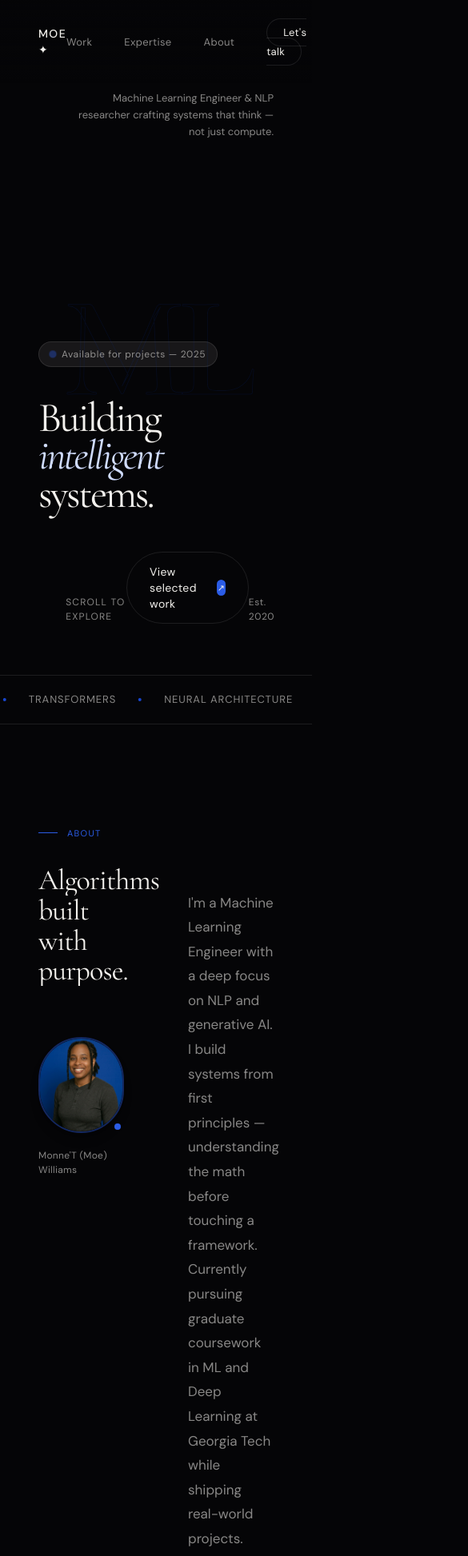
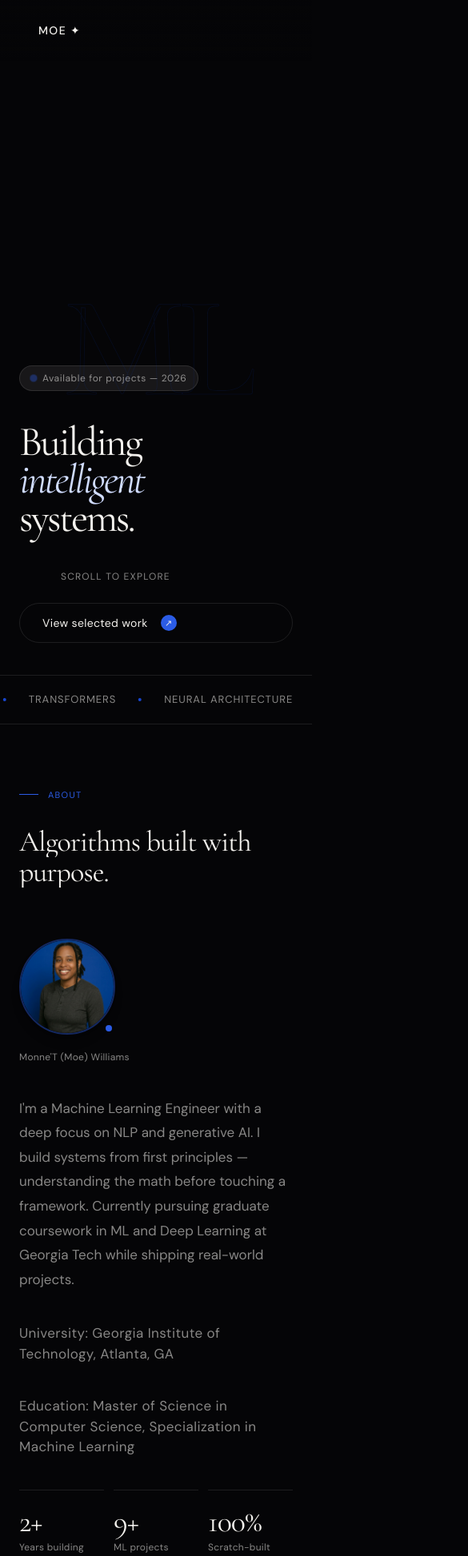
Before and after one commit to DeepMindFlow/moe-portfolio, a React (Vite) app: page / in a window 390 px wide. Shown: the top 1946 px of the page at 80% size, 585 px wide, since content can reach past the window. Built offline with nearby package versions, Linux system fonts and the light colour scheme.

Commit message:
mobile responsive + update year to 2026

```diff
--- a/src/components/About.tsx
+++ b/src/components/About.tsx
@@ -16,7 +16,10 @@ export function About() {
   const avatarRef = useGsapReveal(undefined, { y: 20, duration: 0.7 })
 
   return (
-    <section id="about" className="border-cream-10 grid grid-cols-2 gap-20 border-b px-12 py-32">
+    <section
+      id="about"
+      className="border-cream-10 grid grid-cols-1 gap-10 border-b px-6 py-20 md:grid-cols-2 md:gap-20 md:px-12 md:py-32"
+    >
       {/* Left */}
       <div>
         <div ref={labelRef as React.RefObject<HTMLDivElement>}>
@@ -50,7 +53,7 @@ export function About() {
       </div>
 
       {/* Right */}
-      <div ref={rightRef as React.RefObject<HTMLDivElement>} className="pt-20">
+      <div ref={rightRef as React.RefObject<HTMLDivElement>} className="pt-0 md:pt-20">
         <p className="text-cream-55 mb-10 text-[17px] leading-[1.8]">
           I'm a Machine Learning Engineer with a deep focus on NLP and generative AI. I build
           systems from first principles — understanding the math before touching a framework.
@@ -64,7 +67,7 @@ export function About() {
           Education: Master of Science in Computer Science, Specialization in Machine Learning
         </p>
 
-        <div className="grid grid-cols-3 gap-6">
+        <div className="grid grid-cols-3 gap-3 md:gap-6">
           {stats.map(({ num, label }) => (
             <div key={label} className="stat border-cream-10 border-t pt-5">
               <span className="block font-display text-[38px] font-normal leading-none tracking-tight">
--- a/src/components/Contact.tsx
+++ b/src/components/Contact.tsx
@@ -51,7 +51,10 @@ export function Contact() {
   }
 
   return (
-    <section id="contact" className="grid grid-cols-2 items-center gap-20 px-12 py-36">
+    <section
+      id="contact"
+      className="grid grid-cols-1 gap-12 px-6 py-20 md:grid-cols-2 md:gap-20 md:px-12 md:py-36"
+    >
       {/* Left */}
       <div>
         <div ref={labelRef as React.RefObject<HTMLDivElement>} className="mb-8">
--- a/src/components/Footer.tsx
+++ b/src/components/Footer.tsx
@@ -13,7 +13,7 @@ export function Footer() {
   return (
     <footer
       ref={ref as React.RefObject<HTMLElement>}
-      className="flex items-center justify-between border-t border-cream-10 px-12 py-8"
+      className="border-cream-10 flex flex-col items-center gap-4 border-t px-6 py-8 text-center md:flex-row md:justify-between md:px-12"
     >
       <motion.a
         href="#"
@@ -23,13 +23,13 @@ export function Footer() {
       >
         MOE ✦
       </motion.a>
-      <span className="text-[12px] text-cream-55">© 2025 — All rights reserved</span>
+      <span className="text-cream-55 text-[12px]">© 2025 — All rights reserved</span>
       <ul className="flex gap-7">
         {links.map(({ label, href }) => (
           <li key={href}>
             <motion.a
               href={href}
-              className="text-[12px] tracking-wide text-cream-55"
+              className="text-cream-55 text-[12px] tracking-wide"
               whileHover={{ color: '#f4f2ee', y: -1 }}
               transition={{ type: 'spring', stiffness: 400, damping: 25 }}
             >
--- a/src/components/Hero.tsx
+++ b/src/components/Hero.tsx
@@ -21,12 +21,12 @@ export function Hero() {
   }, [])
 
   return (
-    <section className="relative flex min-h-screen flex-col justify-end overflow-hidden px-12 pb-16">
+    <section className="relative flex min-h-screen flex-col justify-end overflow-hidden px-6 pb-10 md:px-12 md:pb-16">
       {/* Ghost bg text — GSAP parallax */}
       <span
         ref={ghostRef}
         aria-hidden
-        className="pointer-events-none absolute left-1/2 top-1/2 -translate-x-1/2 -translate-y-1/2 select-none font-display text-[clamp(180px,28vw,420px)] font-bold leading-none tracking-tighter text-stroke-blue"
+        className="text-stroke-blue pointer-events-none absolute left-1/2 top-1/2 -translate-x-1/2 -translate-y-1/2 select-none font-display text-[clamp(180px,28vw,420px)] font-bold leading-none tracking-tighter"
       >
         ML
       </span>
@@ -36,9 +36,9 @@ export function Hero() {
         initial={{ opacity: 0 }}
         animate={{ opacity: 1 }}
         transition={{ duration: 1, delay: 1 }}
-        className="absolute right-12 top-28 max-w-[260px] text-right"
+        className="absolute right-6 top-28 hidden max-w-[260px] text-right md:block"
       >
-        <p className="text-[13px] leading-relaxed text-cream-55">
+        <p className="text-cream-55 text-[13px] leading-relaxed">
           Machine Learning Engineer & NLP researcher crafting systems that think — not just compute.
         </p>
       </motion.div>
@@ -55,10 +55,15 @@ export function Hero() {
             hidden: { opacity: 0, y: 30 },
             visible: { opacity: 1, y: 0, transition: { duration: 0.9, ease: 'easeOut' } },
           }}
-          className="mb-10 inline-flex w-fit items-center gap-2 rounded-full border border-cream-10 bg-cream-8 px-3.5 py-1.5"
+          className="border-cream-10 bg-cream-8 mb-10 inline-flex w-fit items-center gap-2 rounded-full border px-3.5 py-1.5"
         >
-          <span ref={badgeDotRef} className="inline-block h-1.5 w-1.5 rounded-full bg-blue-bright" />
-          <span className="text-[12px] tracking-wider text-cream-55">Available for projects — 2025</span>
+          <span
+            ref={badgeDotRef}
+            className="inline-block h-1.5 w-1.5 rounded-full bg-blue-bright"
+          />
+          <span className="text-cream-55 text-[12px] tracking-wider">
+            Available for projects — 2026
+          </span>
         </motion.div>
 
         {/* Headline */}
@@ -82,16 +87,16 @@ export function Hero() {
             hidden: { opacity: 0, y: 30 },
             visible: { opacity: 1, y: 0, transition: { duration: 0.9, ease: 'easeOut' } },
           }}
-          className="mt-12 flex items-end justify-between"
+          className="mt-10 flex flex-col gap-6 md:flex-row md:items-end md:justify-between"
         >
-          <div className="flex items-center gap-3 text-[12px] uppercase tracking-widest text-cream-55">
-            <span className="block h-px w-10 bg-cream-55" />
+          <div className="text-cream-55 flex items-center gap-3 text-[12px] uppercase tracking-widest">
+            <span className="bg-cream-55 block h-px w-10" />
             Scroll to explore
           </div>
 
           <motion.a
             href="#work"
-            className="group inline-flex items-center gap-4 rounded-full border border-cream-10 px-7 py-3.5 text-sm tracking-wide text-cream"
+            className="border-cream-10 group inline-flex items-center gap-4 rounded-full border px-7 py-3.5 text-sm tracking-wide text-cream"
             whileHover={{ backgroundColor: 'rgba(244,242,238,0.08)' }}
             whileTap={{ scale: 0.97 }}
             transition={{ type: 'spring', stiffness: 400, damping: 25 }}
@@ -106,7 +111,8 @@ export function Hero() {
             </motion.span>
           </motion.a>
 
-          <span className="text-[12px] tracking-wider text-cream-55">Est. 2020</span>
+          <span className="text-cream-55 hidden text-[12px] tracking-wider md:block">Est. 2020
+          </span>
         </motion.div>
       </motion.div>
     </section>
--- a/src/components/Navbar.tsx
+++ b/src/components/Navbar.tsx
@@ -23,7 +23,7 @@ export function Navbar() {
         MOE ✦
       </motion.a>
 
-      <ul className="flex items-center gap-10">
+      <ul className="hidden items-center gap-10 md:flex">
         {links.map(({ label, href }, i) => (
           <motion.li
             key={href}
--- a/src/components/Work.tsx
+++ b/src/components/Work.tsx
@@ -140,7 +140,7 @@ export function Work() {
   return (
     <section ref={sectionRef} id="work" className="overflow-hidden bg-black">
       {/* Sticky header */}
-      <div className="px-12 pt-32 pb-16">
+      <div className="px-6 pb-10 pt-20 md:px-12 md:pb-16 md:pt-32">
         <div className="flex items-end justify-between">
           <div>
             <div ref={labelRef as React.RefObject<HTMLDivElement>}>
@@ -173,7 +173,7 @@ export function Work() {
       </div>
 
       {/* Horizontal scroll track */}
-      <div className="overflow-visible pl-12">
+      <div className="overflow-x-auto pl-6 md:overflow-visible md:pl-12">
         <div ref={trackRef} className="flex gap-0.5 will-change-transform">
           {projects.map((project, i) => (
             <div key={project.id} className="project-card-wrap">
```
Also changed, not shown: src/components/Services.tsx (+9 -8 lines).
